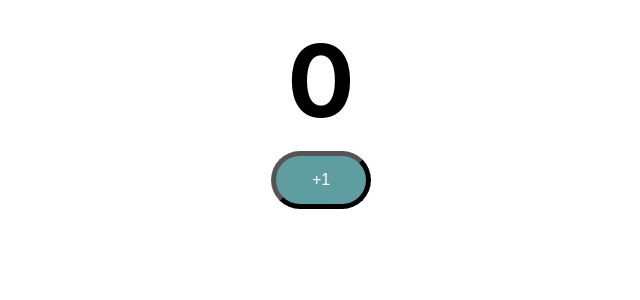
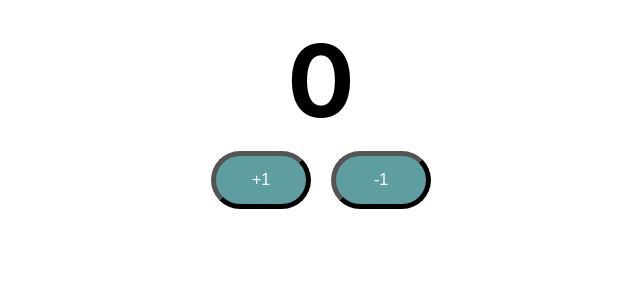
Before and after one commit to Jewel-cse/React-Basics, a React (Create React App) app: page / in a window 1280 px wide. Shown: the top 300 px of the page, without its empty margins (319-959 px from the left). Built offline with nearby package versions, Linux system fonts and the light colour scheme.

Commit message:
add decreament function

```diff
--- a/src/components/counter/Counter.jsx
+++ b/src/components/counter/Counter.jsx
@@ -5,18 +5,23 @@ export default function Counter() {
   //[0,f]
   const [count, setCount] = useState(0); //use state return an array of current value and function
 
-  function increamentCounterFunction() {
+  function increamentCounter() {
     setCount(count + 1);
-    //console.log(count)
-    //console.log('increament clicked')
+  }
+
+  function decreamentCounter() {
+    setCount(count - 1);
   }
 
   return (
     <div className="Counter">
       <span className="count">{count}</span>
       <div>
-        <button className="counterButton" onClick={increamentCounterFunction}>
+        <button className="counterButton" onClick={increamentCounter}>
           +1
+        </button>
+        <button className="counterButton" onClick={decreamentCounter}>
+          -1
         </button>
       </div>
     </div>
```
